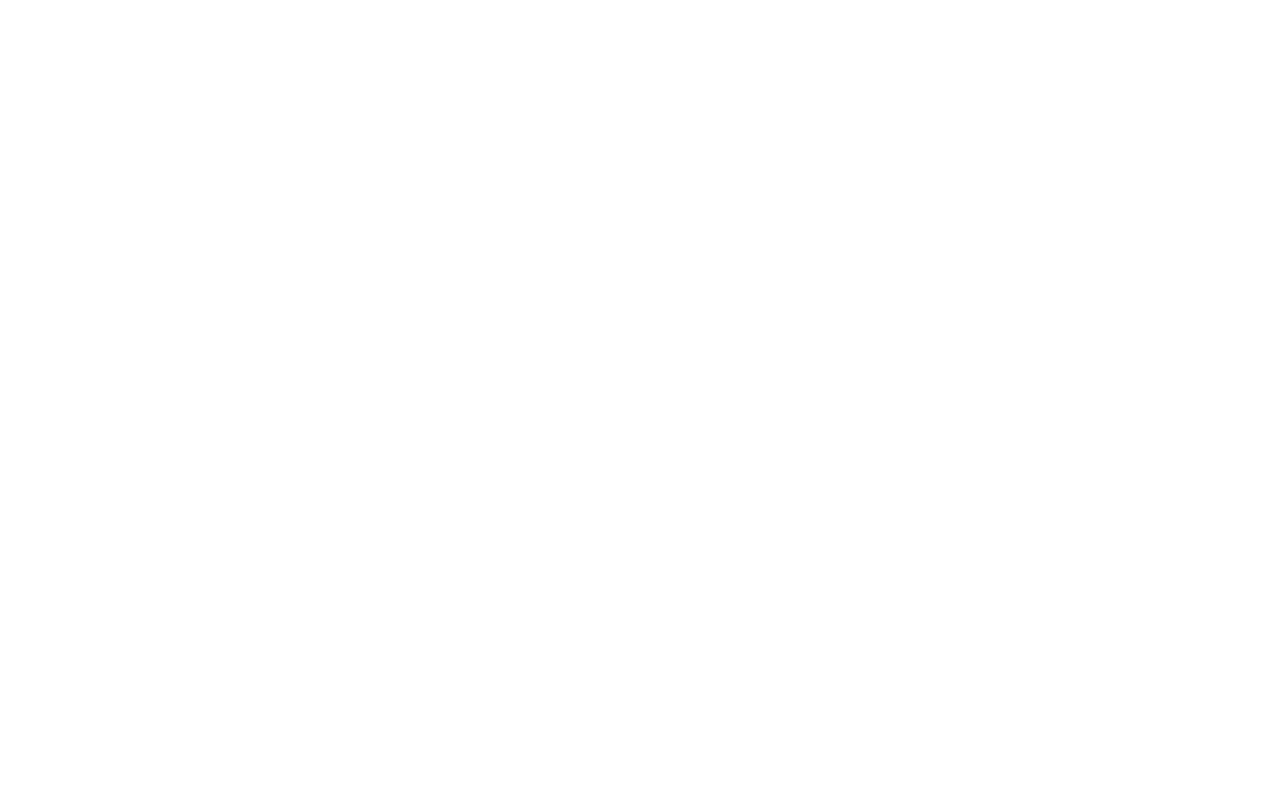
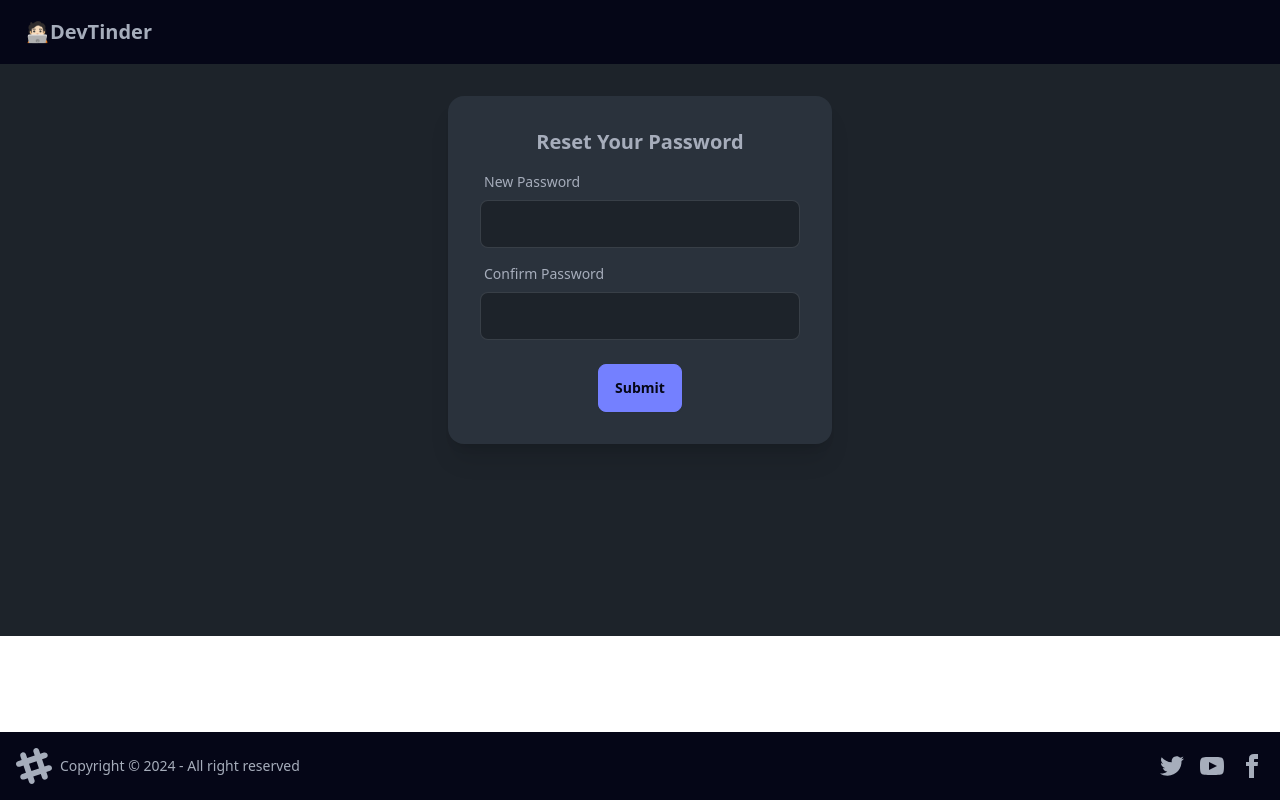
Before and after one commit to Bikashkumar04/stack-buddy-frontend, a React (Vite) app: page /reset-password/1 in a window 1280 px wide. Before the commit this address had no page. Built offline with nearby package versions, Linux system fonts and the light colour scheme.

Commit message:
feat: Add password reset functionality with Forget and Reset Password components

```diff
--- a/src/App.jsx
+++ b/src/App.jsx
@@ -7,6 +7,8 @@ import appStore from "./utils/appStore";
 import Feed from "./components/Feed";
 import Connections from "./components/Connections";
 import Requests from "./components/Requests";
+import ForgetPassword from "./components/ForgetPassword";
+import ResetPassword from "./components/ResetPassword";
 
 function App() {
   return (
@@ -20,6 +22,8 @@ function App() {
               <Route path="profile" element={<Profile />} />
               <Route path="connections" element={<Connections />} />
               <Route path="requests" element={<Requests />} />
+              <Route path="forget-password" element={<ForgetPassword />} />
+              <Route path="reset-password/:token" element={<ResetPassword />} />
             </Route>
           </Routes>
         </BrowserRouter>
--- a/src/components/Body.jsx
+++ b/src/components/Body.jsx
@@ -1,4 +1,4 @@
-import { Outlet, useNavigate } from "react-router";
+import { Outlet, useNavigate, useLocation } from "react-router";
 import Navbar from "./Navbar";
 import Footer from "./Footer";
 import axios from "axios";
@@ -11,9 +11,10 @@ const Body = () => {
   const navigate = useNavigate();
   const dispatch = useDispatch();
   const userData = useSelector((store) => store.user);
+  const location = useLocation();
 
   const fetchUser = async () => {
-    if (!userData) {
+    if (!userData && !location.pathname.startsWith("/reset-password")) {
       try {
         const user = await axios.get(BASE_URL + "/profile/view", {
           withCredentials: true,
--- /dev/null
+++ b/src/components/ForgetPassword.jsx
@@ -0,0 +1,68 @@
+import axios from "axios";
+import React, { useState } from "react";
+import { BASE_URL } from "../utils/constants";
+import { useNavigate } from "react-router";
+
+const ForgetPassword = () => {
+  const [email, setEmail] = useState("");
+  const [view, setView] = useState(0);
+  const nav = useNavigate();
+
+  const handleLink = async () => {
+    try {
+      const res = await axios.post(
+        BASE_URL + "/forget-password",
+        { email },
+        { withCredentials: true }
+      );
+      console.log(res);
+      setView(1);
+    } catch (error) {
+      console.log(error);
+    }
+  };
+
+  return (
+    <div className="flex justify-center mt-8 pb-48">
+      <div className="card bg-neutral w-96 shadow-xl self-center">
+        <div className="card-body">
+          <h2 className="card-title justify-center">Reset Your Password</h2>
+          {view === 0 ? (
+            <>
+              <label className="form-control w-full max-w-xs">
+                <div className="label">
+                  <span className="label-text">Email Id</span>
+                </div>
+                <input
+                  value={email}
+                  type="text"
+                  className="input input-bordered w-full max-w-xs"
+                  onChange={(e) => setEmail(e.target.value)}
+                />
+              </label>
+              <div className="card-actions justify-center mt-4">
+                <button className="btn btn-primary" onClick={handleLink}>
+                  Send Reset Link
+                </button>
+              </div>
+            </>
+          ) : (
+            <>
+              <h2>Link has been successfully send</h2>
+              <div className="card-actions justify-center mt-4">
+                <button
+                  className="btn btn-primary"
+                  onClick={() => nav("/login")}
+                >
+                  Go to Login
+                </button>
+              </div>
+            </>
+          )}
+        </div>
+      </div>
+    </div>
+  );
+};
+
+export default ForgetPassword;
--- a/src/components/Login.jsx
+++ b/src/components/Login.jsx
@@ -132,6 +132,14 @@ const Login = () => {
               />
             </label>
             <p className="text-red-500">{error}</p>
+            {isLoginForm && (
+              <p
+                className="text-right cursor-pointer text-cyan-400 underline"
+                onClick={() => navigate("/forget-password")}
+              >
+                Forget Password?
+              </p>
+            )}
             <div className="card-actions justify-center mt-4">
               <button
                 className="btn btn-primary"
--- /dev/null
+++ b/src/components/ResetPassword.jsx
@@ -0,0 +1,92 @@
+import axios from "axios";
+import React, { useState } from "react";
+import { BASE_URL } from "../utils/constants";
+import { useNavigate, useParams } from "react-router";
+
+const ResetPassword = () => {
+  const [password, setPassword] = useState("");
+  const [rePassword, setRePassword] = useState("");
+  const [error, setError] = useState("");
+  const navigate = useNavigate();
+  const { token } = useParams();
+
+  const handleReset = async () => {
+    try {
+      if (password !== rePassword) {
+        throw new Error("Passwords do not match");
+      }
+      const res = await axios.post(
+        BASE_URL + "/reset-password/" + token,
+        { password },
+        { withCredentials: true }
+      );
+      console.log(res);
+      navigate("/login");
+    } catch (error) {
+      setError(error.message);
+    }
+  };
+
+  return (
+    <>
+      {error !== "" && (
+        <div
+          role="alert"
+          className="alert alert-error"
+          onClick={() => setError("")}
+        >
+          <svg
+            xmlns="http://www.w3.org/2000/svg"
+            className="h-6 w-6 shrink-0 stroke-current"
+            fill="none"
+            viewBox="0 0 24 24"
+          >
+            <path
+              strokeLinecap="round"
+              strokeLinejoin="round"
+              strokeWidth="2"
+              d="M10 14l2-2m0 0l2-2m-2 2l-2-2m2 2l2 2m7-2a9 9 0 11-18 0 9 9 0 0118 0z"
+            />
+          </svg>
+          <span>{error}</span>
+        </div>
+      )}
+      <div className="flex justify-center mt-8 pb-48">
+        <div className="card bg-neutral w-96 shadow-xl self-center">
+          <div className="card-body">
+            <h2 className="card-title justify-center">Reset Your Password</h2>
+            <label className="form-control w-full max-w-xs">
+              <div className="label">
+                <span className="label-text">New Password</span>
+              </div>
+              <input
+                value={password}
+                type="password"
+                className="input input-bordered w-full max-w-xs"
+                onChange={(e) => setPassword(e.target.value)}
+              />
+            </label>
+            <label className="form-control w-full max-w-xs">
+              <div className="label">
+                <span className="label-text">Confirm Password</span>
+              </div>
+              <input
+                value={rePassword}
+                type="password"
+                className="input input-bordered w-full max-w-xs"
+                onChange={(e) => setRePassword(e.target.value)}
+              />
+            </label>
+            <div className="card-actions justify-center mt-4">
+              <button className="btn btn-primary" onClick={handleReset}>
+                Submit
+              </button>
+            </div>
+          </div>
+        </div>
+      </div>
+    </>
+  );
+};
+
+export default ResetPassword;
```
